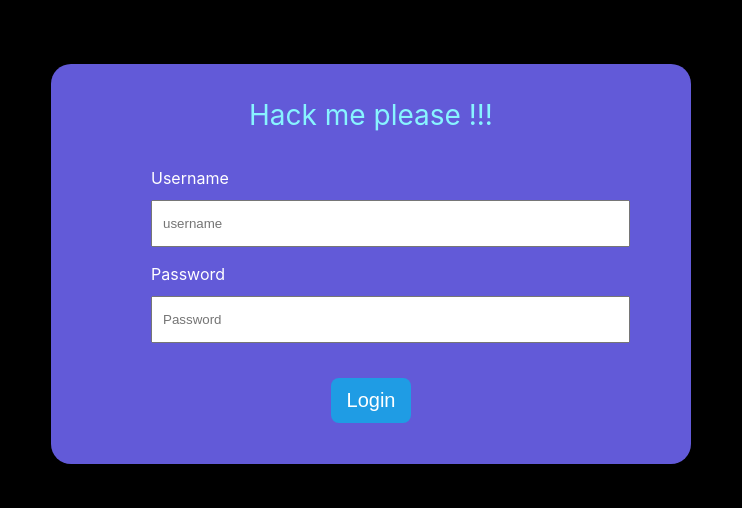
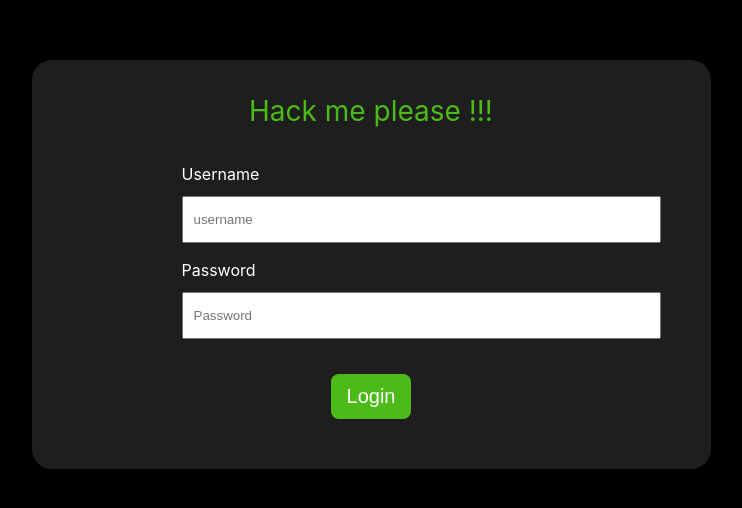
Before and after one commit to FairyFay404/website-not-security, a React (Vite) app in the folder client/: page / in a window 1280 px wide. Shown: the part 136-644 px from the top of the page, without its empty margins (269-1011 px from the left). Built offline with nearby package versions, Linux system fonts and the light colour scheme.

Commit message:
Update App.css

```diff
--- a/client/src/App.css
+++ b/client/src/App.css
@@ -13,16 +13,15 @@
 }
 
 .bg-black {
-    background-color: #404040;
+    background-color: #000000;
     width: 100vw;
     height: 100vh;
 }
 
 
 .bg-white {
-    background-color: #625AD8;
-    width: 50%;
-    height: 50%;
+    background-color: #1e1e1e;
+    padding: 0px 50px 50px 50px;
 }
 
 .border-radius-10 {
@@ -30,7 +29,7 @@
 }
 
 .text-hackme {
-    color: #88F4FF;
+    color: #4cbb17;
     font-size: 28px;
     margin-top: 30px;
 }
@@ -53,7 +52,7 @@
     width: 80px;
     height: 45px;
     border-width: 0px;
-    background: #1F9CE4;
+    background: #4cbb17;
     border-radius: 8px;
 
     color: white;
@@ -100,3 +99,8 @@
 .gap-40px{
     gap: 40px;
 }
+
+.font{
+    font-family: Copperplate;
+    font-size: 40px;
+}
```
